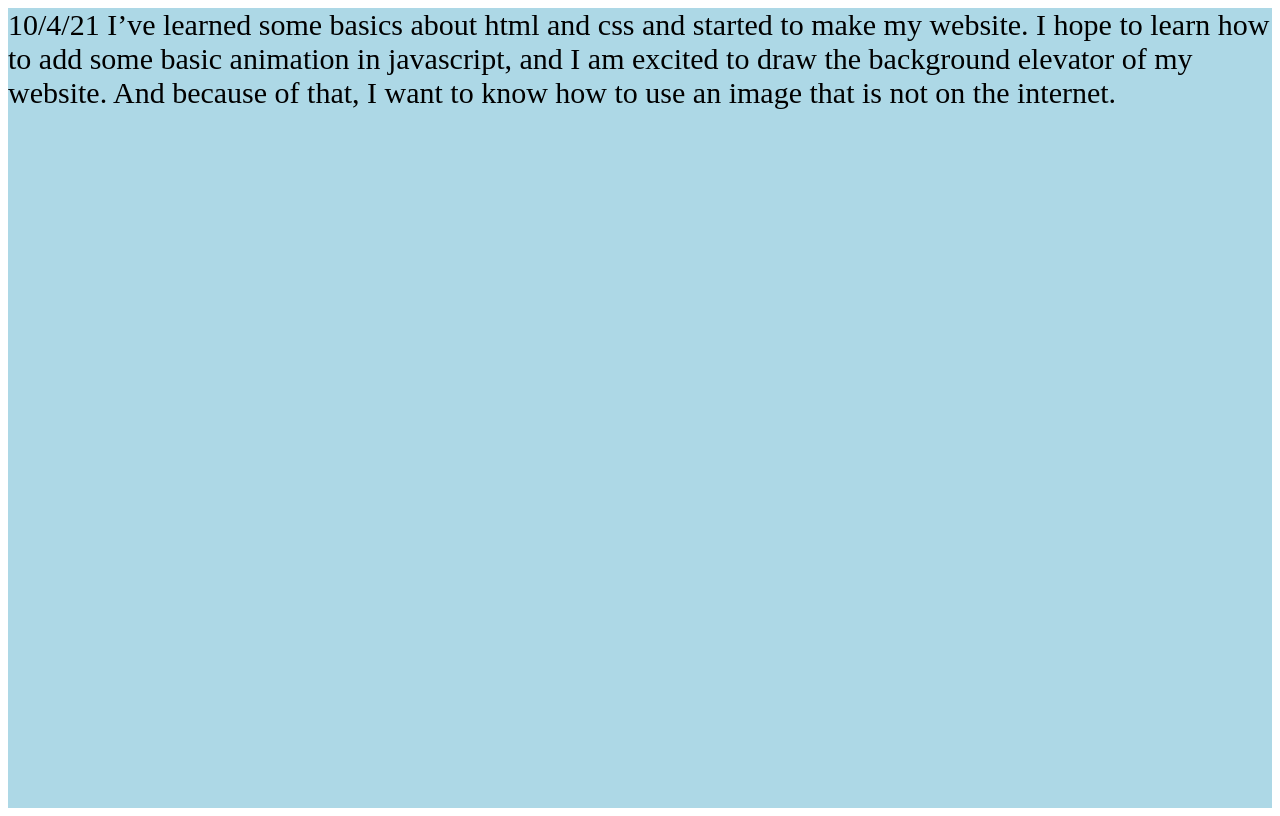
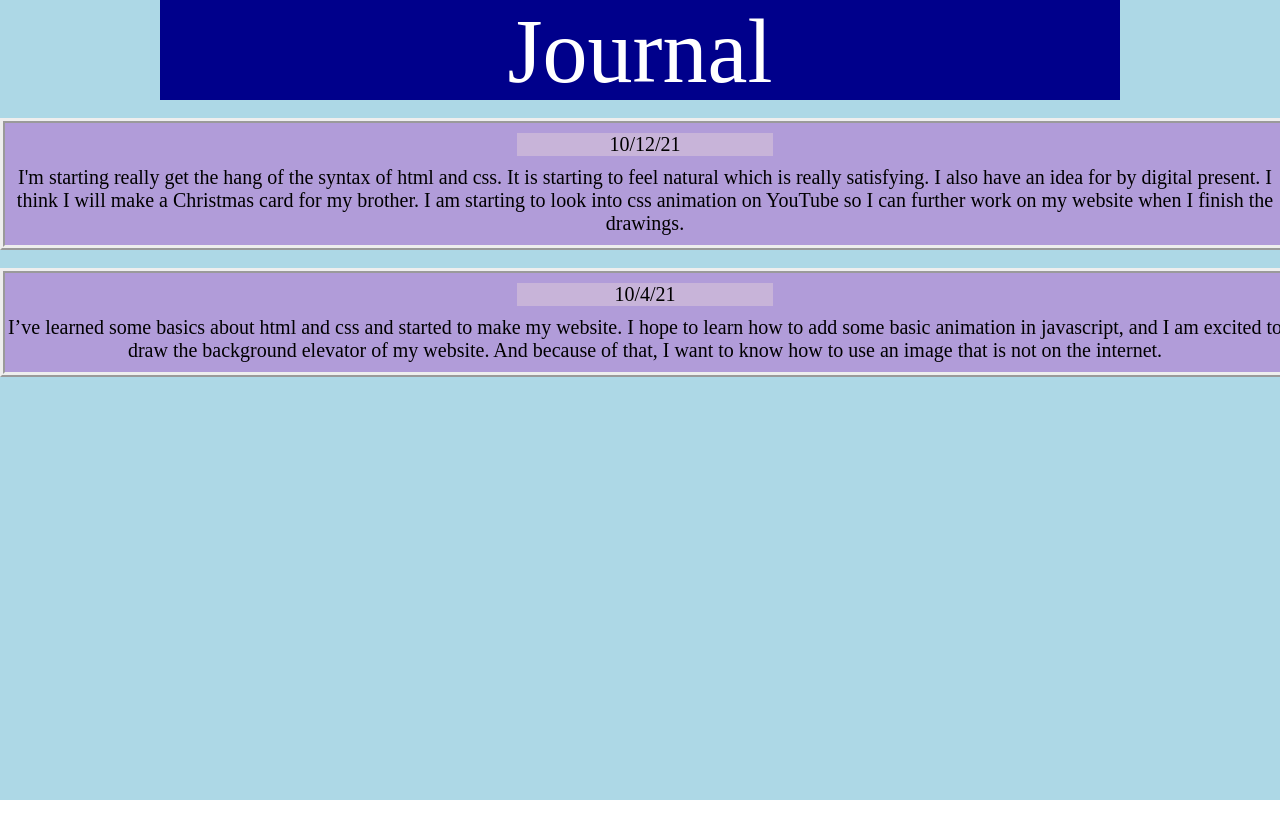
Before and after one commit to c25mg2/c25mg2.github.io, a plain HTML site: page journal.html in a window 1280 px wide. Drawn offline with Linux system fonts and the light colour scheme.

Commit message:
second journal entry

```diff
--- a/journal.html
+++ b/journal.html
@@ -3,20 +3,74 @@
 <head>
 	<style type="text/css">
 
+
+		#background{
+			width: 100%;
+			height: 100%;
+			background-color: lightblue;
+			position: fixed;
+			z-index: -1;
+
+		}
+
+		#heading{
+			width: 75%;
+			height: 100px;
+			background-color: darkblue;
+			font-size: 90px;
+			color: white;
+			z-index: 1;
+		}
 		.entry{
 			width: 100%;
-			height: 800px;
-			background-color: lightblue;
-			font-size: 30px;
+			height: auto;
+			border-style: ridge;
+			border-width: 5px;
+			padding-top: 10px;
+			padding-bottom: 10px;
+			background-color: rgb(177, 156, 217);
+			font-size: 20px;
+			z-index: 0;
 		}
+
+		.date{
+			width: 20%;
+			height: auto;
+			height: auto;
+			background-color: rgb(200, 180, 217);
+			z-index: 2;
+		}
+
+		.dBreak{
+			height: 10px;
+		}
+
+		html,body {padding:0; margin:0;};
 
 	</style>
 </head>
 <body>
-	<section class = "entry">
-		10/4/21
-		I’ve learned some basics about html and css and started to make my website. I hope to learn how to add some basic animation in javascript, and I am excited to draw the background elevator of my website. And because of that, I want to know how to use an image that is not on the internet.
+	<div id = "background"></div>
+	<center>
+		<div id = "heading">Journal</div>
 
-	</section>
+		<br>
+
+		<div class = "entry">
+			<div class = "date">10/12/21</div>
+			<div class = "dBreak"></div>
+			I'm starting really get the hang of the syntax of html and css. It is starting to feel natural which is really satisfying. I also have an idea for by digital present. I think I will make a Christmas card for my brother. I am starting to look into css animation on YouTube so I can further work on my website when I finish the drawings.
+		</div>
+
+		<br>
+
+		<div class = "entry">
+			<div class = "date">10/4/21</div>
+			<div class = "dBreak"></div>
+			I’ve learned some basics about html and css and started to make my website. I hope to learn how to add some basic animation in javascript, and I am excited to draw the background elevator of my website. And because of that, I want to know how to use an image that is not on the internet.
+		</div>
+	</center>
+
+
 </body>
 </html>
```
Also changed, not shown: index.html (+7 -0 lines).
